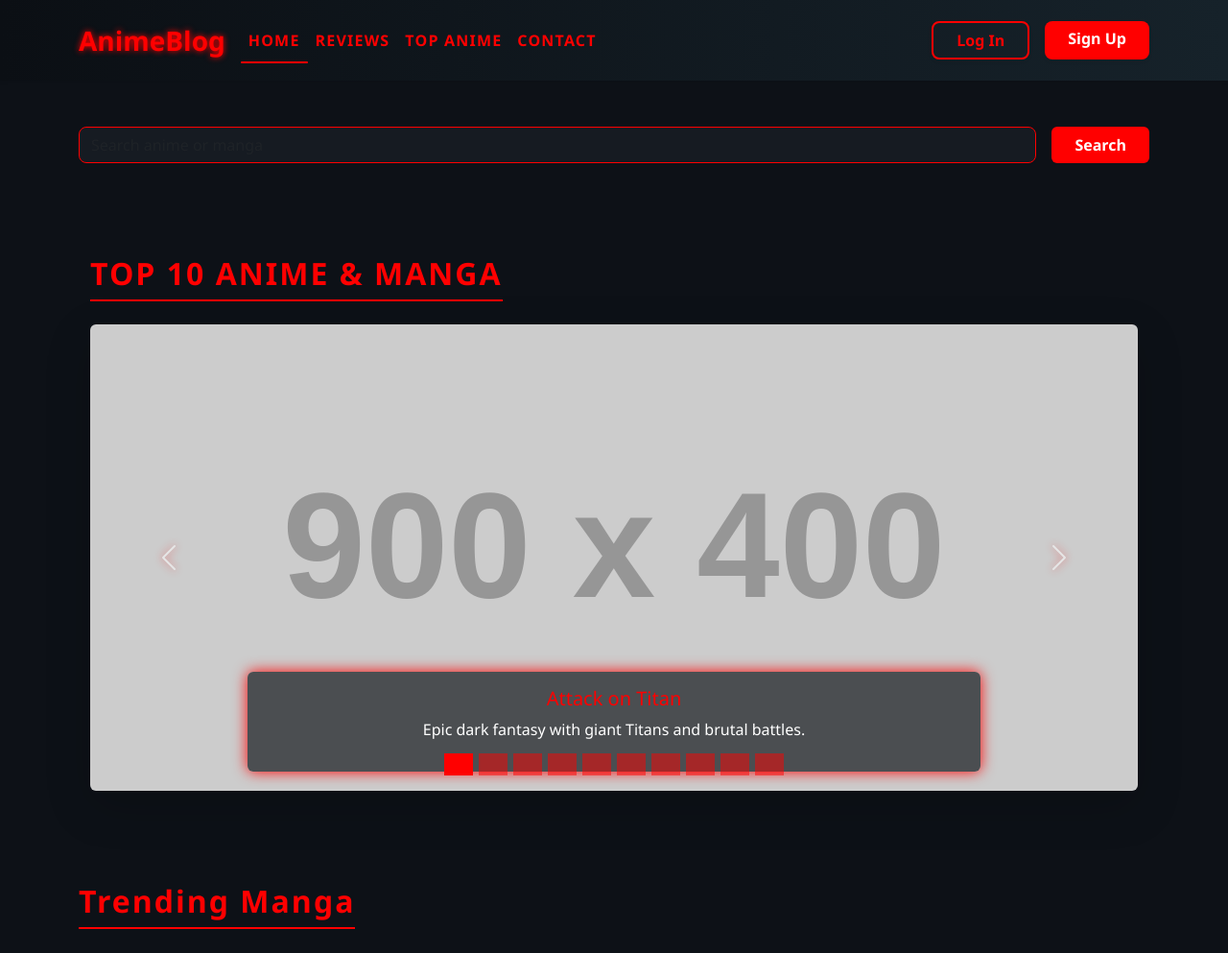
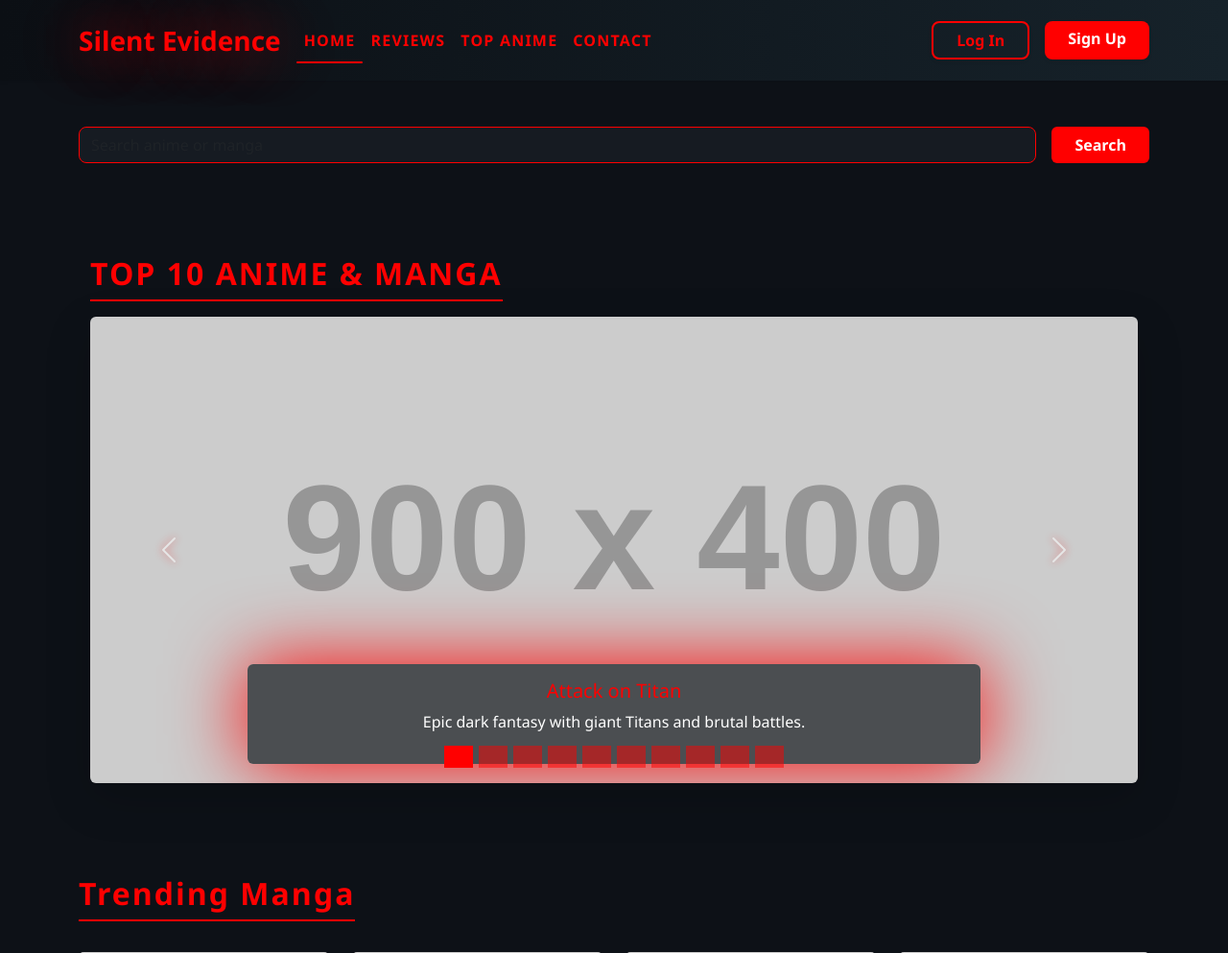
Before and after one commit to cyberghost546/horror_blog, a PHP site: page / in a window 1280 px wide. Shown: the top 993 px of the page at 96% size. Run offline with PHP 8.4, Linux system fonts and the light colour scheme; grey boxes labelled with a size stand in for pictures from a placeholder-image service; some libraries are stand-ins or nearby versions.

Commit message:
db.php has been fix

```diff
--- a/includes/header.php
+++ b/includes/header.php
@@ -2,8 +2,8 @@
  <header>
    <nav class="navbar navbar-expand-lg shadow-sm py-3" style="background: linear-gradient(90deg, #0b0f14, #16222a);">
      <div class="container">
-       <a class="navbar-brand fs-3 fw-bold" href="#" style="color: #ff0000; text-shadow: 0 0 6px #ff0000;">
-         AnimeBlog
+       <a class="navbar-brand fs-3 fw-bold" href="#" style="color: #ff0000; text-shadow: 0 0 60px #ff0000;">
+         Silent Evidence
        </a>
        <button class="navbar-toggler border-success" type="button" data-bs-toggle="collapse" data-bs-target="#navMenu"
          aria-controls="navMenu" aria-expanded="false" aria-label="Toggle navigation" style="border-width: 2px;">
--- a/index.php
+++ b/index.php
@@ -4,7 +4,7 @@
 <head>
     <meta charset="UTF-8" />
     <meta name="viewport" content="width=device-width, initial-scale=1" />
-    <title>Anime Blog</title>
+    <title>Silent Evidence</title>
     <!-- Bootstrap CSS CDN -->
     <link href="https://cdn.jsdelivr.net/npm/bootstrap@5.3.0/dist/css/bootstrap.min.css" rel="stylesheet" />
     <link rel="stylesheet" href="https://cdn.jsdelivr.net/npm/bootstrap-icons@1.10.5/font/bootstrap-icons.css" />
@@ -27,7 +27,7 @@
 
         <!-- Featured Anime of the Week -->
         <section class="container my-5">
-            <h2 class="mb-4 text-center" style="color:#ff0000; text-transform: uppercase; letter-spacing: 2px;">
+            <h2 class="mb-3 text-center" style="color:#ff0000; text-transform: uppercase; letter-spacing: 2px;">
                 Top 10 Anime & Manga
             </h2>
 
@@ -50,7 +50,7 @@
                     <!-- Each item with anime image + title + short desc -->
                     <div class="carousel-item active">
                         <img src="https://placehold.co/900x400?text=Attack+on+Titan" class="d-block w-100 rounded" alt="Attack on Titan" />
-                        <div class="carousel-caption d-none d-md-block bg-dark bg-opacity-75 rounded p-3" style="box-shadow: 0 0 15px #ff0000;">
+                        <div class="carousel-caption d-none d-md-block bg-dark bg-opacity-75 rounded p-3" style="box-shadow: 0 0 80px #ff0000;">
                             <h5 style="color:#ff0000;">Attack on Titan</h5>
                             <p>Epic dark fantasy with giant Titans and brutal battles.</p>
                         </div>
@@ -58,7 +58,7 @@
 
                     <div class="carousel-item">
                         <img src="https://placehold.co/900x400?text=My+Hero+Academia" class="d-block w-100 rounded" alt="My Hero Academia" />
-                        <div class="carousel-caption d-none d-md-block bg-dark bg-opacity-75 rounded p-3" style="box-shadow: 0 0 15px #ff0000;">
+                        <div class="carousel-caption d-none d-md-block bg-dark bg-opacity-75 rounded p-3" style="box-shadow: 0 0 80px #ff0000;">
                             <h5 style="color:#ff0000;">My Hero Academia</h5>
                             <p>Superhero action with heartfelt character development.</p>
                         </div>
@@ -66,7 +66,7 @@
 
                     <div class="carousel-item">
                         <img src="https://placehold.co/900x400?text=Demon+Slayer" class="d-block w-100 rounded" alt="Demon Slayer" />
-                        <div class="carousel-caption d-none d-md-block bg-dark bg-opacity-75 rounded p-3" style="box-shadow: 0 0 15px #ff0000;">
+                        <div class="carousel-caption d-none d-md-block bg-dark bg-opacity-75 rounded p-3" style="box-shadow: 0 0 80px #ff0000;">
                             <h5 style="color:#ff0000;">Demon Slayer: Kimetsu no Yaiba</h5>
                             <p>Stunning animation and emotional storytelling.</p>
                         </div>
@@ -76,7 +76,7 @@
 
                     <div class="carousel-item">
                         <img src="https://placehold.co/900x400?text=Naruto" class="d-block w-100 rounded" alt="Naruto" />
-                        <div class="carousel-caption d-none d-md-block bg-dark bg-opacity-75 rounded p-3" style="box-shadow: 0 0 15px #ff0000;">
+                        <div class="carousel-caption d-none d-md-block bg-dark bg-opacity-75 rounded p-3" style="box-shadow: 0 0 80px #ff0000;">
                             <h5 style="color:#ff0000;">Naruto</h5>
                             <p>Classic ninja tale with a huge worldwide fanbase.</p>
                         </div>
@@ -84,7 +84,7 @@
 
                     <div class="carousel-item">
                         <img src="https://placehold.co/900x400?text=One+Piece" class="d-block w-100 rounded" alt="One Piece" />
-                        <div class="carousel-caption d-none d-md-block bg-dark bg-opacity-75 rounded p-3" style="box-shadow: 0 0 15px #ff0000;">
+                        <div class="carousel-caption d-none d-md-block bg-dark bg-opacity-75 rounded p-3" style="box-shadow: 0 0 80px #ff0000;">
                             <h5 style="color:#ff0000;">One Piece</h5>
                             <p>Epic pirate adventure with crazy world-building.</p>
                         </div>
@@ -92,7 +92,7 @@
 
                     <div class="carousel-item">
                         <img src="https://placehold.co/900x400?text=Fullmetal+Alchemist" class="d-block w-100 rounded" alt="Fullmetal Alchemist" />
-                        <div class="carousel-caption d-none d-md-block bg-dark bg-opacity-75 rounded p-3" style="box-shadow: 0 0 15px #ff0000;">
+                        <div class="carousel-caption d-none d-md-block bg-dark bg-opacity-75 rounded p-3" style="box-shadow: 0 0 80px #ff0000;">
                             <h5 style="color:#ff0000;">Fullmetal Alchemist: Brotherhood</h5>
                             <p>Deep story with alchemy and strong themes.</p>
                         </div>
@@ -100,7 +100,7 @@
 
                     <div class="carousel-item">
                         <img src="https://placehold.co/900x400?text=Death+Note" class="d-block w-100 rounded" alt="Death Note" />
-                        <div class="carousel-caption d-none d-md-block bg-dark bg-opacity-75 rounded p-3" style="box-shadow: 0 0 15px #ff0000;">
+                        <div class="carousel-caption d-none d-md-block bg-dark bg-opacity-75 rounded p-3" style="box-shadow: 0 0 80px #ff0000;">
                             <h5 style="color:#ff0000;">Death Note</h5>
                             <p>Thrilling psychological cat-and-mouse game.</p>
                         </div>
@@ -108,7 +108,7 @@
 
                     <div class="carousel-item">
                         <img src="https://placehold.co/900x400?text=Tokyo+Ghoul" class="d-block w-100 rounded" alt="Tokyo Ghoul" />
-                        <div class="carousel-caption d-none d-md-block bg-dark bg-opacity-75 rounded p-3" style="box-shadow: 0 0 15px #ff0000;">
+                        <div class="carousel-caption d-none d-md-block bg-dark bg-opacity-75 rounded p-3" style="box-shadow: 0 0 80px #ff0000;">
                             <h5 style="color:#ff0000;">Tokyo Ghoul</h5>
                             <p>Dark fantasy with a gritty atmosphere.</p>
                         </div>
@@ -124,7 +124,7 @@
 
                     <div class="carousel-item">
                         <img src="https://placehold.co/900x400?text=One+Punch+Man" class="d-block w-100 rounded" alt="One Punch Man" />
-                        <div class="carousel-caption d-none d-md-block bg-dark bg-opacity-75 rounded p-3" style="box-shadow: 0 0 15px #ff0000;">
+                        <div class="carousel-caption d-none d-md-block bg-dark bg-opacity-75 rounded p-3" style="box-shadow: 0 0 80px #ff0000;">
                             <h5 style="color:#ff0000;">One Punch Man</h5>
                             <p>Action comedy with a hilarious twist.</p>
                         </div>
```
Also changed, not shown: includes/db.php (+3 -8 lines).
